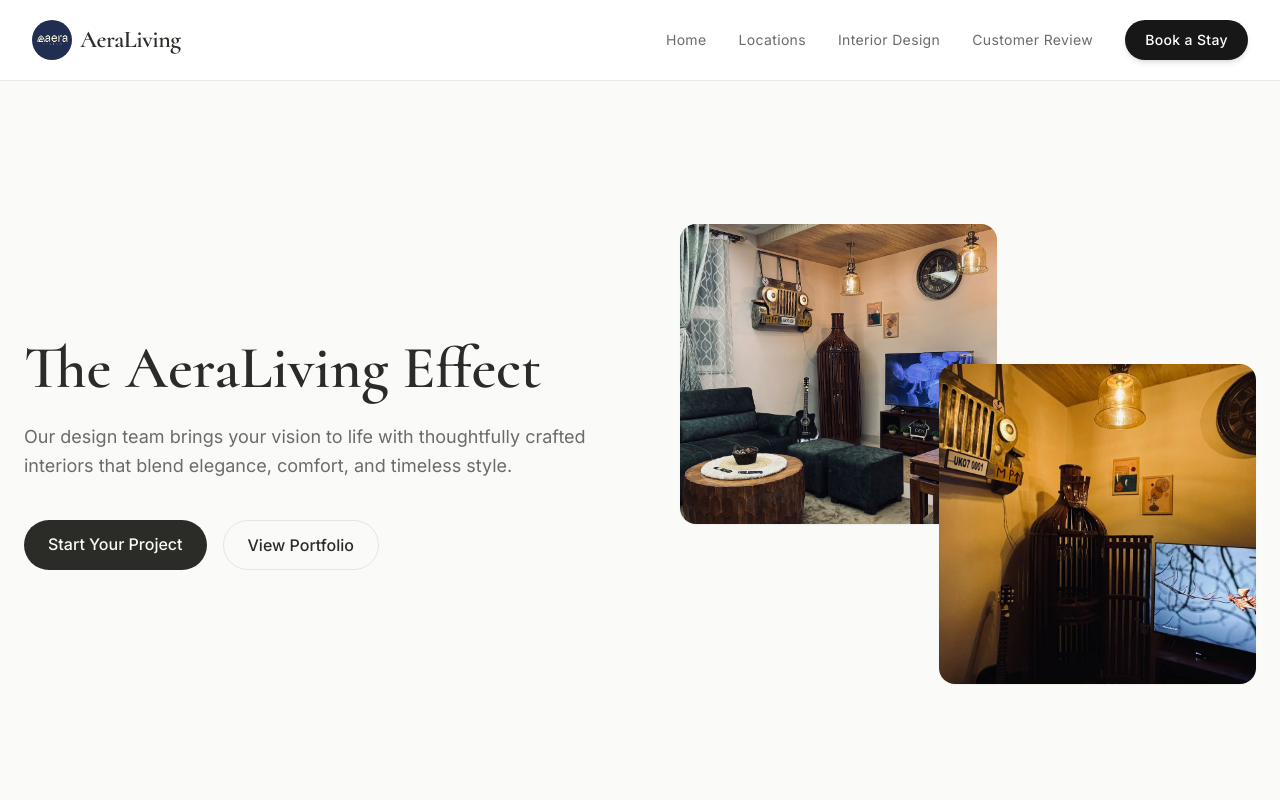
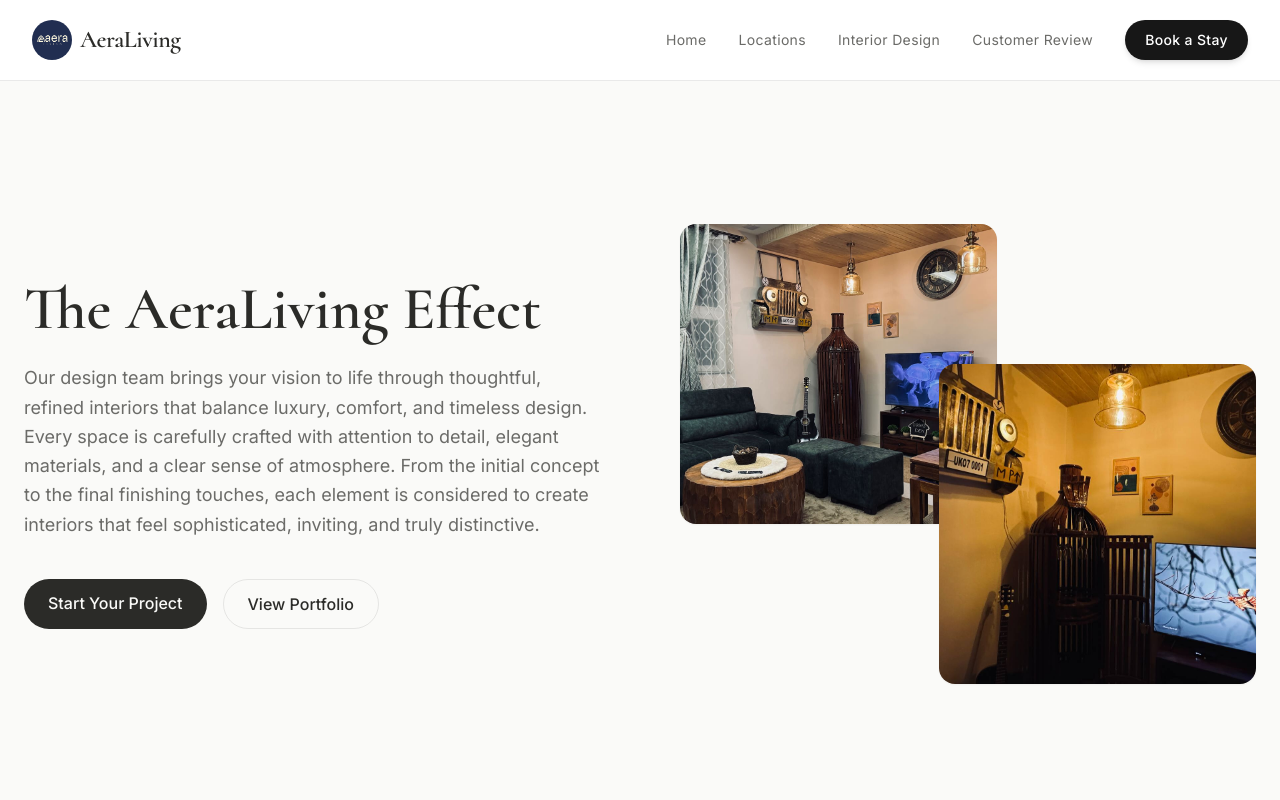
Before and after one commit to Paranormal31/aera-living, a Next.js app: page /interior-design in a window 1280 px wide. Shown: the top 800 px of the page. Built offline with nearby package versions, Linux system fonts and the light colour scheme.

Commit message:
Update interior design intro copy

```diff
--- a/app/interior-design/page.tsx
+++ b/app/interior-design/page.tsx
@@ -18,9 +18,13 @@ export default function InteriorDesignPage() {
               The AeraLiving Effect
             </h1>
             <p className="mt-6 max-w-xl text-muted-foreground text-lg leading-relaxed">
-              Our design team brings your vision to life with thoughtfully
-              crafted interiors that blend elegance, comfort, and timeless
-              style.
+              Our design team brings your vision to life through thoughtful,
+              refined interiors that balance luxury, comfort, and timeless
+              design. Every space is carefully crafted with attention to
+              detail, elegant materials, and a clear sense of atmosphere. From
+              the initial concept to the final finishing touches, each element
+              is considered to create interiors that feel sophisticated,
+              inviting, and truly distinctive.
             </p>
             {/* CTA placeholder */}
             <div className="mt-10 flex gap-4">
```
